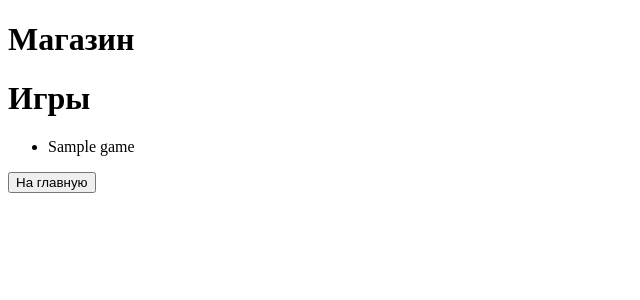
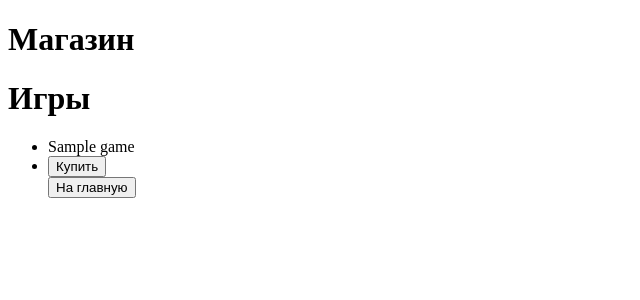
Before and after one commit to StanislavSimon/stanislavproject, a Django app: template UrbanDjango/templates/fourth_task/shop.html in a window 1280 px wide. Shown: the part 70-370 px from the top of the page, without its empty margins (0-640 px from the left). Run offline with Django 5.2, Linux system fonts and the light colour scheme; the template is opened without the code that fills it: most values are stand-ins (such as "Sample title", 1, 10 or a date in 2020).

Commit message:
add file

```diff
--- a/UrbanDjango/templates/fourth_task/shop.html
+++ b/UrbanDjango/templates/fourth_task/shop.html
@@ -7,7 +7,8 @@
     <ul>
     {% for game in games %}
         <li>{{ game }}</li>
+        <li> <button>Купить</button></li>
     {% endfor %}
-    </ul>
-    <button onclick="window.location.href='{% url 'home' %}'">На главную</button>
+
+        <button onclick="window.location.href='{% url 'home' %}'">На главную</button>
 {% endblock %}
```
